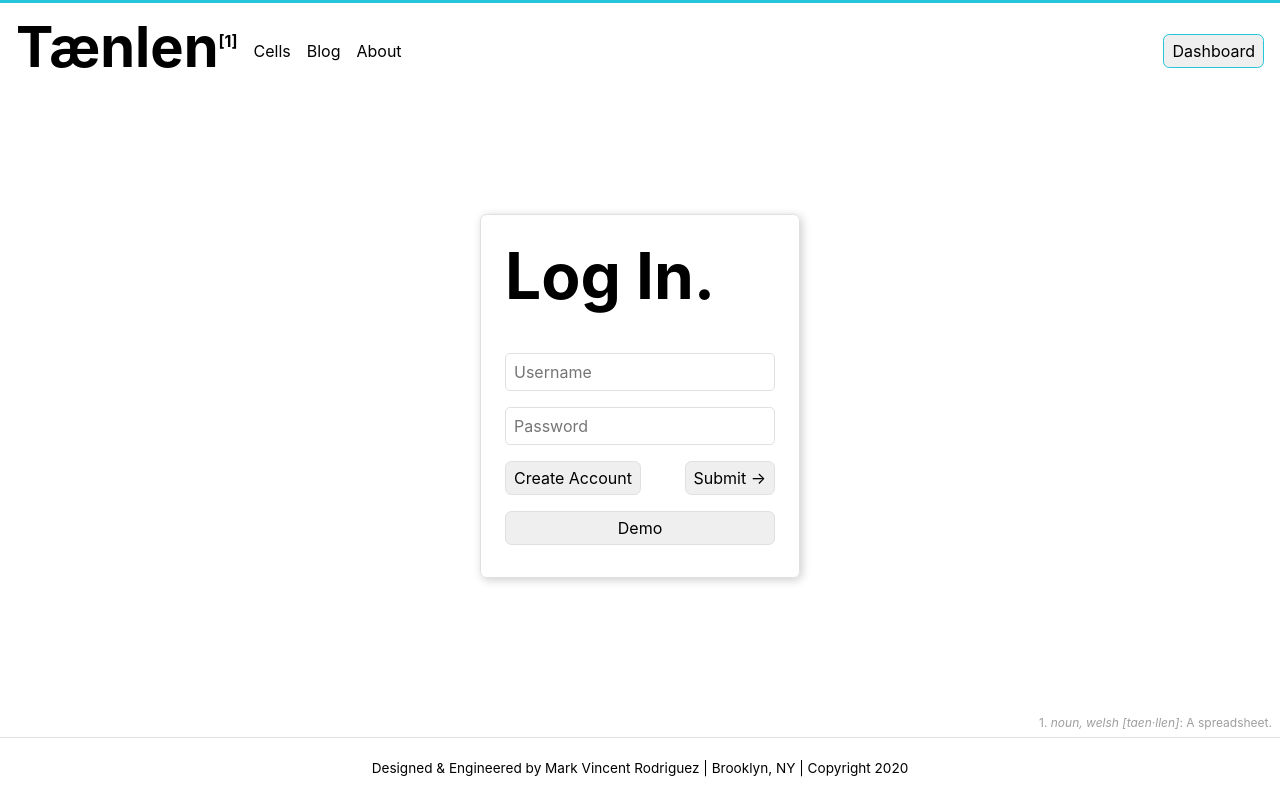
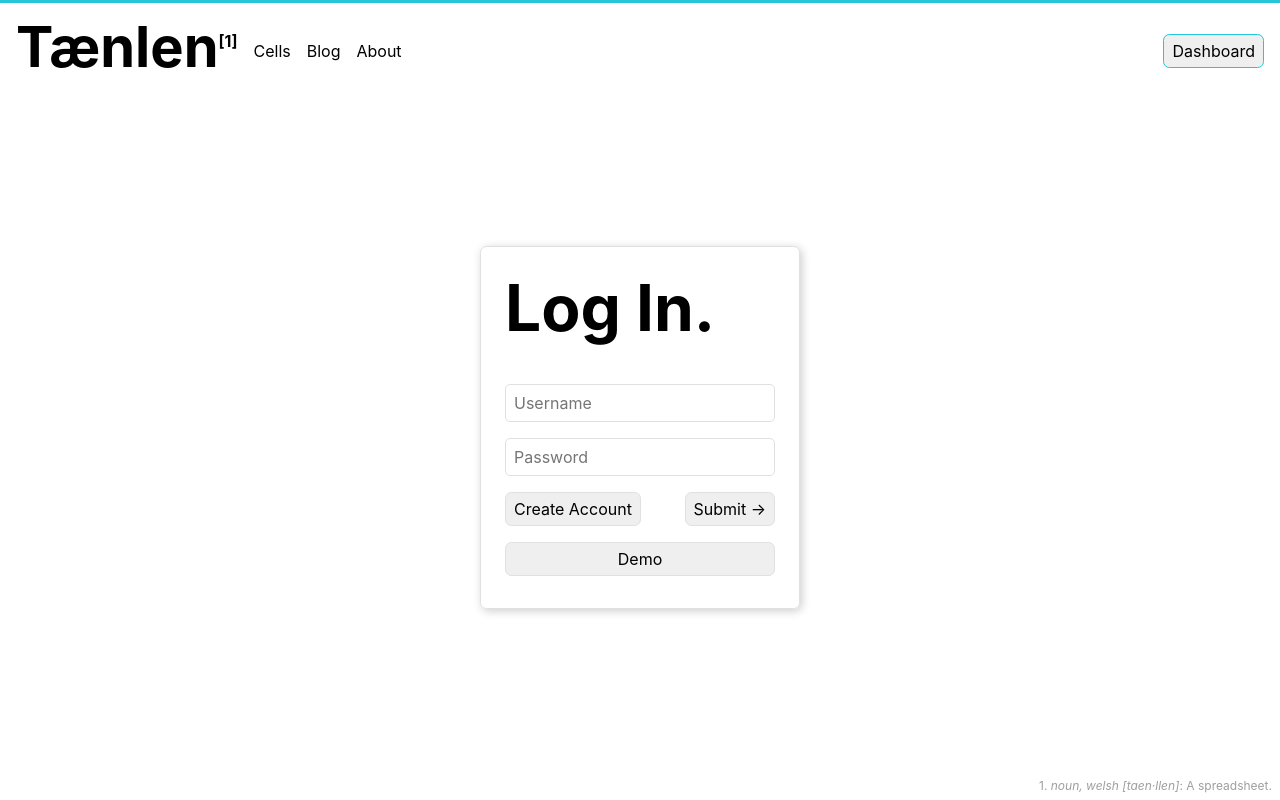
Before and after one commit to mvrkvincent/taenlen_dashboard, a React (Create React App) app in the folder frontend/: page / in a window 1280 px wide. Built offline with nearby package versions, Linux system fonts and the light colour scheme.

Commit message:
Remove copyright on dashboard

```diff
--- a/frontend/src/components/Footer.js
+++ b/frontend/src/components/Footer.js
@@ -5,9 +5,9 @@ const Footer = () => {
   return(
     <footer className="column">
       <div className="footnote">1.  <i>noun, welsh [taen·llen]</i>: A spreadsheet.</div>
-      <div className="copyright">
+      {/* <div className="copyright">
         Designed & Engineered by Mark Vincent Rodriguez | Brooklyn, NY | Copyright 2020
-      </div>
+      </div> */}
     </footer>
   );
 };
```
